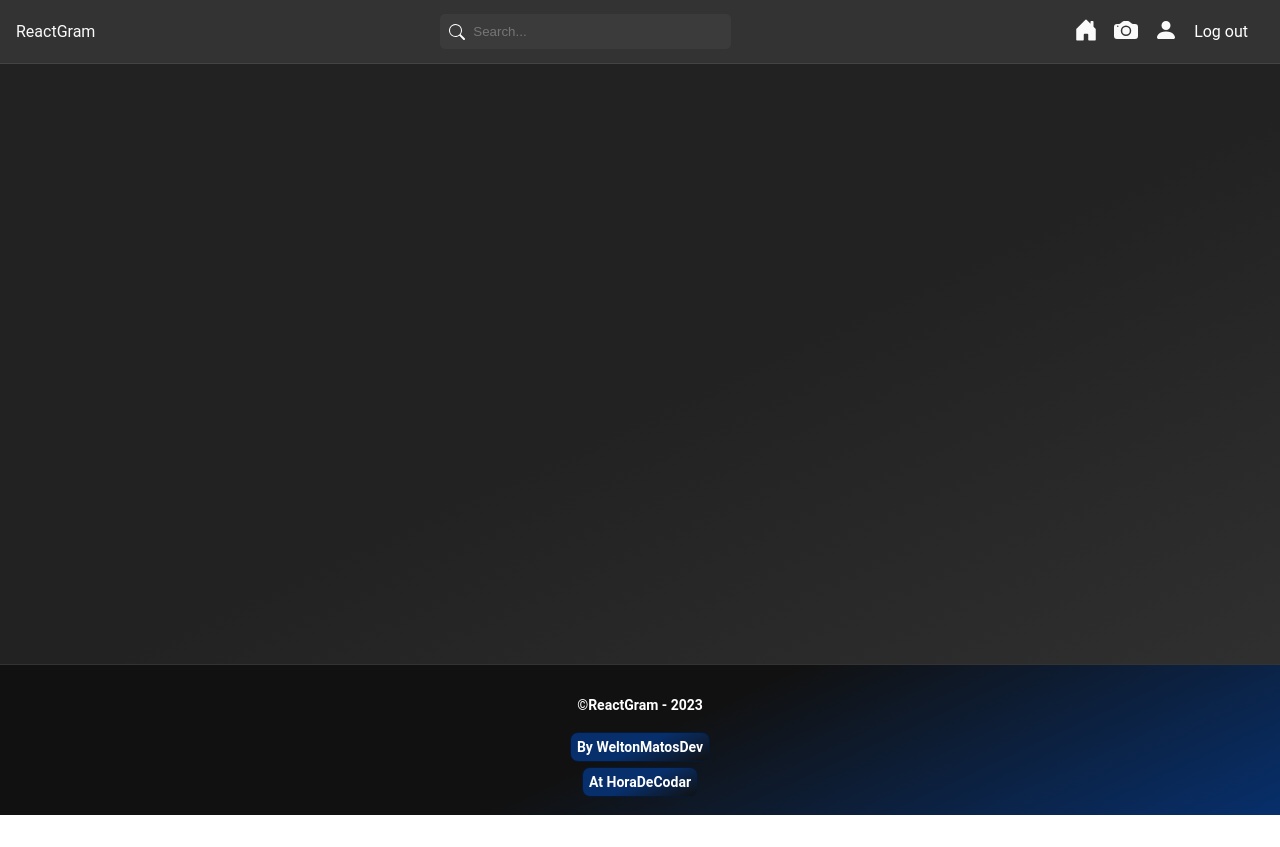
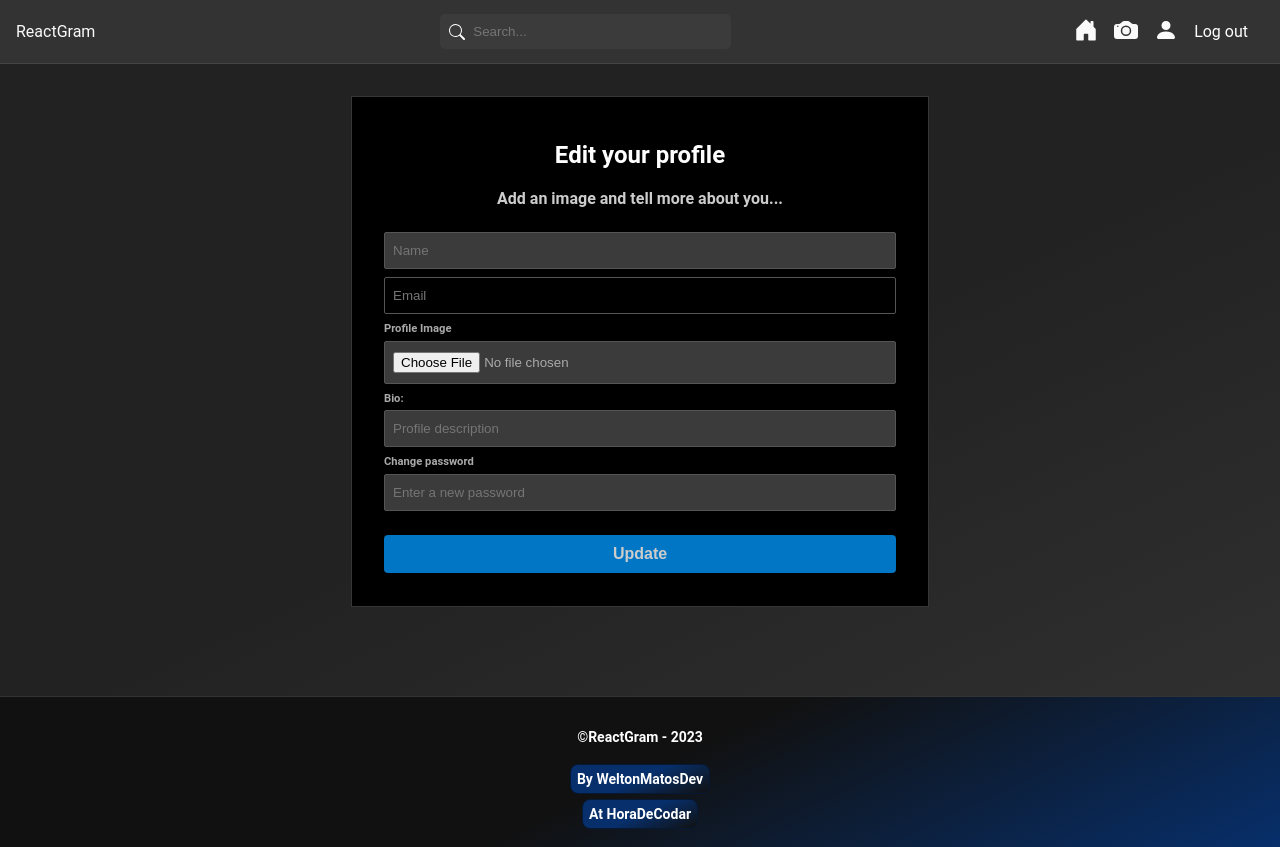
Before and after one commit to WeltonAM/React_HoraDeCodar, a React (Create React App) app in the folder 11_final_project/frontend/: page /profile in a window 1280 px wide. Before the commit the page ends 815 px from the top, so only its background shows below. Built offline with nearby package versions, Linux system fonts and the light colour scheme; sample sign-in values are in the browser's storage.

Commit message:
Edit profile

```diff
--- a/11_final_project/frontend/src/App.js
+++ b/11_final_project/frontend/src/App.js
@@ -7,6 +7,7 @@
 import Navbar from './components/Navbar';
 import Footer from './components/Footer';
 import { useAuth } from './hooks/useAuth';
+import EditProfile from './pages/EditProfile/EditProfile';
 
 function App() {
 
@@ -31,6 +32,7 @@
             <Route path='/' element={auth ? <Home /> : <Navigate to="/login" /> }/>
             <Route path='/login' element={ !auth ? <Login /> : <Navigate to="/" />} />
             <Route path='/register' element={ !auth ? <Register /> : <Navigate to="/" />} />
+            <Route path='/profile' element={auth ? <EditProfile /> : <Navigate to="/" /> }/>
           </Routes>
         </main>
 
--- /dev/null
+++ b/11_final_project/frontend/src/pages/EditProfile/EditProfile.css
@@ -0,0 +1,20 @@
+#edit-profile{
+    border: 1px solid #363636;
+    background-color: #000;
+    padding: 1.5em 2em;
+    max-width: 40%;
+    margin: 2em auto;
+    text-align: center;
+}
+
+.subtitle{
+    color: #ccc;
+}
+
+.profile-image{
+    width: 150px;
+    height: 150px;
+    border-radius: 50%;
+    margin-bottom: 1em;
+
+}
--- /dev/null
+++ b/11_final_project/frontend/src/pages/EditProfile/EditProfile.js
@@ -0,0 +1,45 @@
+import './EditProfile.css'
+
+const EditProfile = () => {
+
+  const handelSubmit = (e) => {
+    e.preventDefault()
+
+
+  }
+
+  return (
+    <div id='edit-profile'>
+        <h2>Edit your profile</h2>
+        <p className='subtitle'>Add an image and tell more about you...</p>
+
+        <form onSubmit={handelSubmit}>
+
+            <input type="text" placeholder='Name' />
+
+            <input type="email" placeholder='Email' disabled />
+
+            <label>
+                <span>Profile Image</span>
+                <input type="file" />
+            </label>
+
+            <label>
+                <span>Bio:</span>
+                <input type="text" placeholder='Profile description' />
+            </label>
+
+
+            <label>
+                <span>Change password</span>
+                <input type="password" placeholder='Enter a new password' />
+            </label>
+
+            <input type="submit" value="Update" />
+
+        </form>
+    </div>
+  )
+}
+
+export default EditProfile
```
